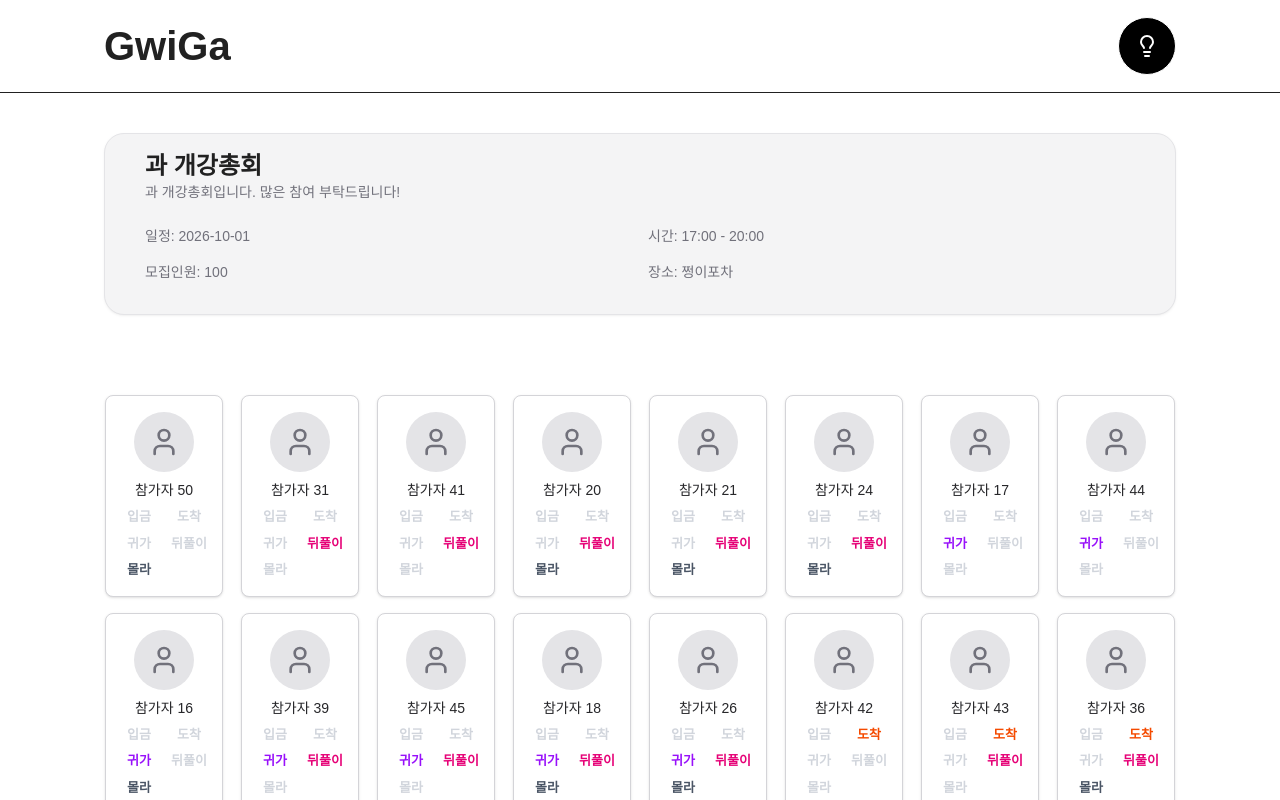
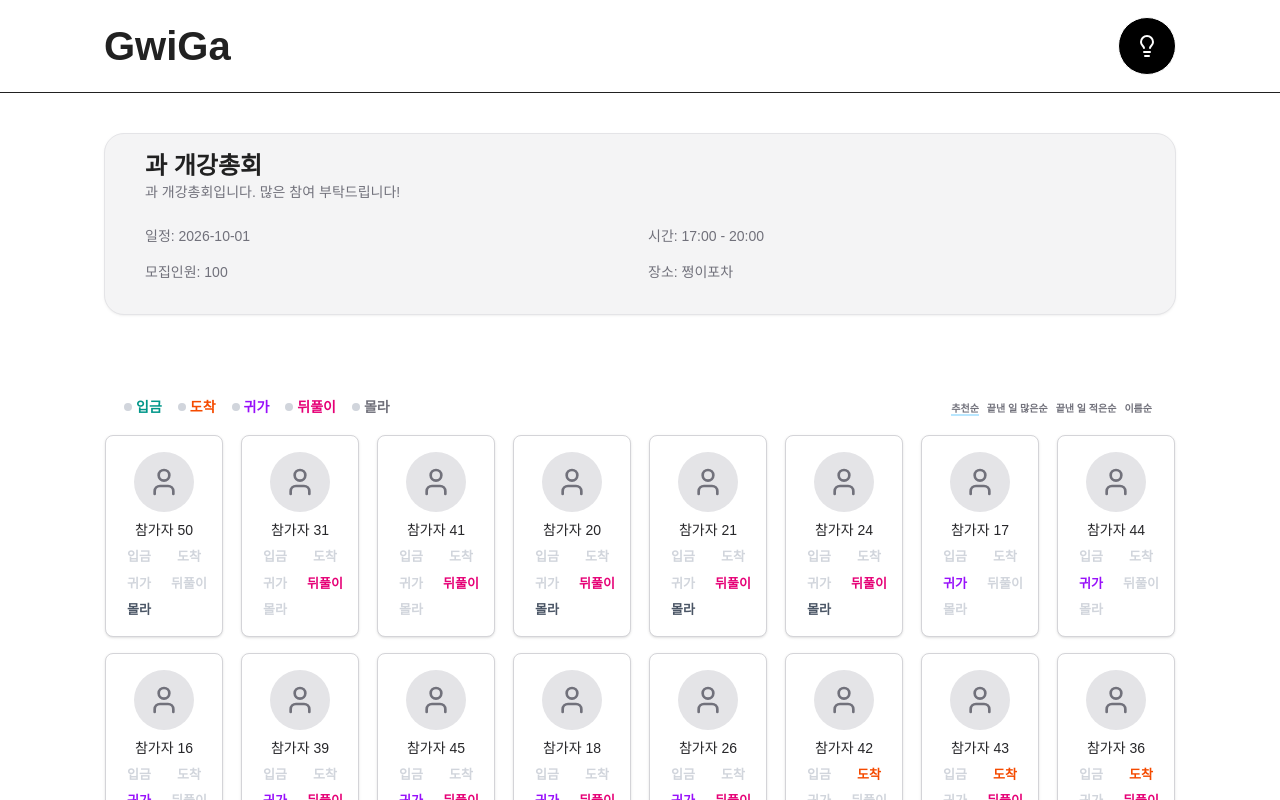
Before and after one commit to urinlee/GwiGa, a Next.js app: page /room/1/dashboard in a window 1280 px wide. Shown: the top 800 px of the page. Built offline with nearby package versions, Linux system fonts and the light colour scheme.

Commit message:
feat: Participants 필터 및 정렬 기능 추가

```diff
--- a/src/app/(main)/room/[roomid]/dashboard/page.tsx
+++ b/src/app/(main)/room/[roomid]/dashboard/page.tsx
@@ -1,4 +1,3 @@
-// "use client";
 //pc에선 dashboard page만 만든다. 모바일에서는 room page도 만든다. pc에서는 room page는 만들지 않는다.
 
 import DashboardHero from "@/features/dashboard/components/DashboardHero/DashboardHero";
--- a/src/features/dashboard/components/InfoCardsContainer/InfoCardsContainer.tsx
+++ b/src/features/dashboard/components/InfoCardsContainer/InfoCardsContainer.tsx
@@ -1,6 +1,10 @@
-//TODO: 요거 만들기
-
+'use client';
 import ParticipantInfoCard, { ParticipantsInfoCardProps } from "../ParticipateInfoCard/ParticipantsInfoCard";
+import { cn } from "@/lib/cn";
+import useDividedByCheckedTag from "@/features/dashboard/hooks/DividedByCheckedTag";
+import { CriteriaForSorting, criteriaOptions, useCriteriaForSorting } from "../../hooks/CriteriaForSorting";
+import { participateStatusClasses } from "@/types/status";
+import { filteredParticipantsByStep } from "../../lib/filterParticipantsByChecked";
 
 
 export interface InfoCardsContainerProps {
@@ -13,34 +17,51 @@ export default function InfoCardsContainer({ participants }: InfoCardsContainerP
     //     new Set(participants.flatMap((participant) => participant.allStatus.map(String)))
     // ).sort((a, b) => a.localeCompare(b, "ko"));
 
-    // 각 참가자가 어떤 상태를 가지고 있는지 1/0 패턴으로 바꿔서 그룹 기준으로 사용함
-    const getStatusPattern = (participant: ParticipantsInfoCardProps) => {
-        const enabledSet = new Set(participant.enableStatus.map(String));
-        const baseStatuses = participants[0]?.allStatus ?? [];
-        return baseStatuses.map((status) => (enabledSet.has(status.toString()) ? "1" : "0")).join("");
-    };
+    const getAllStatuses = [...Array.from(new Set(participants.flatMap((participant) => participant.allStatus.map(String))))] as const;
 
-    // 1) 상태 패턴, 2) 보유 상태 개수, 3) 이름 순으로 오름차순 정렬
-    const sortedParticipants = [...participants].sort((a, b) => {
-        const aPattern = getStatusPattern(a);
-        const bPattern = getStatusPattern(b);
+    const { criteria, setCriteria, sortedParticipants } = useCriteriaForSorting(participants);
+    const {CheckedTagsStep, toggleTagClick, getStepCheckedTags,} = useDividedByCheckedTag(getAllStatuses);
+    // 0: 참조하지 안음
+    // 1: 해당 Status가 아닌 것만 보임
+    // 2: 해당 Status만 보임
 
-        if (aPattern !== bPattern) {
-            return aPattern.localeCompare(bPattern);
-        }
-
-        if (a.enableStatus.length !== b.enableStatus.length) {
-            return a.enableStatus.length - b.enableStatus.length;
-        }
-
-        return a.username.localeCompare(b.username, "ko");
-    });
+    const filteredParticipants = filteredParticipantsByStep({sortedParticipants, getStepCheckedTags});
 
     return (
-        <div className="grid grid-cols-[repeat(auto-fill,minmax(120px,1fr))] gap-4">
-            {sortedParticipants.map((participant, index) => (
-                <ParticipantInfoCard key={participant.username + '-' + index.toString()} {...participant} />
-            ))}
+        <div>
+            <div className="flex justify-between items-center mb-4 px-5 w-full">
+                <div className="flex gap-4">
+                    {Object.entries(CheckedTagsStep).map(([status, num], index) => (
+                        <div key={status + index.toString()} className="flex items-center gap-1 cursor-pointer select-none" onClick={()=>toggleTagClick(status)}>
+                            <div className={cn("w-2 h-2 rounded-full", num == 1 ? "bg-orange-500" : num == 2 ? "bg-green-500" : num==0 && "bg-gray-300 dark:bg-gray-700")} />
+                            <span key={status + index.toString()} className={cn("text-sm font-bold text-zinc-500 dark:text-zinc-400", participateStatusClasses[status as keyof typeof participateStatusClasses] ?? "")}>
+                            {/* 색상 participateStatusClasses에 맞게 바꾸기 */}
+                                {status}
+                            </span>
+                        </div>
+                    ))}
+                </div>
+                <div className="">
+                    {criteriaOptions.map((option) => (
+                        <span
+                            key={option}
+                            onClick={() => setCriteria(option as CriteriaForSorting)}
+                            className={cn("cursor-pointer text-[10px] mx-1 font-bold text-zinc-500 dark:text-zinc-400", criteria === option ? "border-b-2 border-sky-200 dark:border-indigo-600" : "")}>
+                                {option}
+                        </span>
+                    ))}
+                </div>
+
+            </div>
+            <div className="grid grid-cols-[repeat(auto-fill,minmax(120px,1fr))] gap-4">
+                {
+                filteredParticipants.map((participant, index) => (
+                    <div key={participant.username + '-' + index.toString()} className={cn("w-full", )}>
+                        <ParticipantInfoCard {...participant} />
+                    </div>
+                ))
+                }
+            </div>
         </div>
     );
 }
--- /dev/null
+++ b/src/features/dashboard/hooks/CriteriaForSorting.tsx
@@ -0,0 +1,51 @@
+import { useState } from "react";
+import { ParticipantsInfoCardProps } from "../components/ParticipateInfoCard/ParticipantsInfoCard";
+
+export const criteriaOptions = ["추천순", "끝낸 일 많은순", "끝낸 일 적은순", "이름순"] as const;
+
+export type CriteriaForSorting = typeof criteriaOptions[number];
+
+export function useCriteriaForSorting(participants: ParticipantsInfoCardProps[]) {
+    const [criteria, setCriteria] = useState<CriteriaForSorting>("추천순");
+    // 각 참가자가 어떤 상태를 가지고 있는지 1/0 패턴으로 바꿔서 그룹 기준으로 사용함
+
+    const sortedParticipants =
+        criteria === "추천순" ? recommendationSorting(participants) :
+        criteria === "끝낸 일 많은순" ? recommendationSorting(participants).sort((a, b) => b.enableStatus.length - a.enableStatus.length) :
+        criteria === "끝낸 일 적은순" ? recommendationSorting(participants).sort((a, b) => a.enableStatus.length - b.enableStatus.length) :
+        criteria === "이름순" ? [...participants].sort((a, b) => a.username.localeCompare(b.username, "ko", {
+            numeric: true,
+        })) :
+        participants;
+
+    return {
+        criteria,
+        setCriteria,
+        sortedParticipants,
+    }
+}
+
+export function recommendationSorting(participants: ParticipantsInfoCardProps[]) {
+    const getStatusPattern = (participant: ParticipantsInfoCardProps) => {
+        const enabledSet = new Set(participant.enableStatus.map(String));
+        const baseStatuses = participants[0]?.allStatus ?? [];
+        return baseStatuses.map((status) => (enabledSet.has(status.toString()) ? "1" : "0")).join("");
+    };
+
+    // 1) 상태 패턴, 2) 보유 상태 개수, 3) 이름 순으로 오름차순 정렬
+    const sortedParticipants = [...participants].sort((a, b) => {
+        const aPattern = getStatusPattern(a);
+        const bPattern = getStatusPattern(b);
+
+        if (aPattern !== bPattern) {
+            return aPattern.localeCompare(bPattern);
+        }
+
+        if (a.enableStatus.length !== b.enableStatus.length) {
+            return a.enableStatus.length - b.enableStatus.length;
+        }
+
+        return a.username.localeCompare(b.username, "ko");
+    });
+    return sortedParticipants;
+}
--- /dev/null
+++ b/src/features/dashboard/hooks/DividedByCheckedTag.tsx
@@ -0,0 +1,36 @@
+import { useState } from "react";
+import { set } from "zod";
+
+
+
+/// T:
+export default function useDividedByCheckedTag(allStatuses: readonly string[]) {
+    interface TagsCheckObject {
+        [key: typeof allStatuses[number]]: number;
+    }
+
+    const [CheckedTagsStep, setCheckedTagsStep] = useState<TagsCheckObject>(
+        Object.fromEntries(allStatuses.map((status) => [status, 0])) as TagsCheckObject
+    );
+
+    const toggleTagClick = (status: typeof allStatuses[number]) => {
+        setCheckedTagsStep((prev) => {
+            const newCheckedTagsStep = { ...prev };
+            newCheckedTagsStep[status] = (newCheckedTagsStep[status] + 1) % 3; // 0 -> 1 -> 2 -> 0
+            return newCheckedTagsStep;
+        });
+    }
+
+    const getStepCheckedTags = (step: number) => {
+        return Object.entries(CheckedTagsStep)
+            .filter(([_, value]) => value === step)
+            .map(([key, _]) => key);
+    }
+
+    return {
+        CheckedTagsStep,
+        setCheckedTagsStep,
+        toggleTagClick,
+        getStepCheckedTags,
+    }
+}
--- /dev/null
+++ b/src/features/dashboard/lib/filterParticipantsByChecked.tsx
@@ -0,0 +1,21 @@
+
+
+export const filteredParticipantsByStep = ({sortedParticipants, getStepCheckedTags} : {sortedParticipants: any[], getStepCheckedTags: (step: number) => string[]}) => {
+    return [...sortedParticipants].filter((participant) => {
+        const participantStatuses = new Set(participant.enableStatus.map(String));
+        const step1Statuses = getStepCheckedTags(1);
+        const step2Statuses = getStepCheckedTags(2);
+
+        // 1단계: 해당 Status가 아닌 것만 보임
+        if (step1Statuses.some((status) => participantStatuses.has(status))) {
+            return false;
+        }
+
+        // 2단계: 해당 Status만 보임
+        if (step2Statuses.length > 0 && !step2Statuses.every((status) => participantStatuses.has(status))) {
+            return false;
+        }
+
+        return true;
+    });
+}
```
Also changed, not shown: 2 other files (tests, documents, lock files or other folders).
